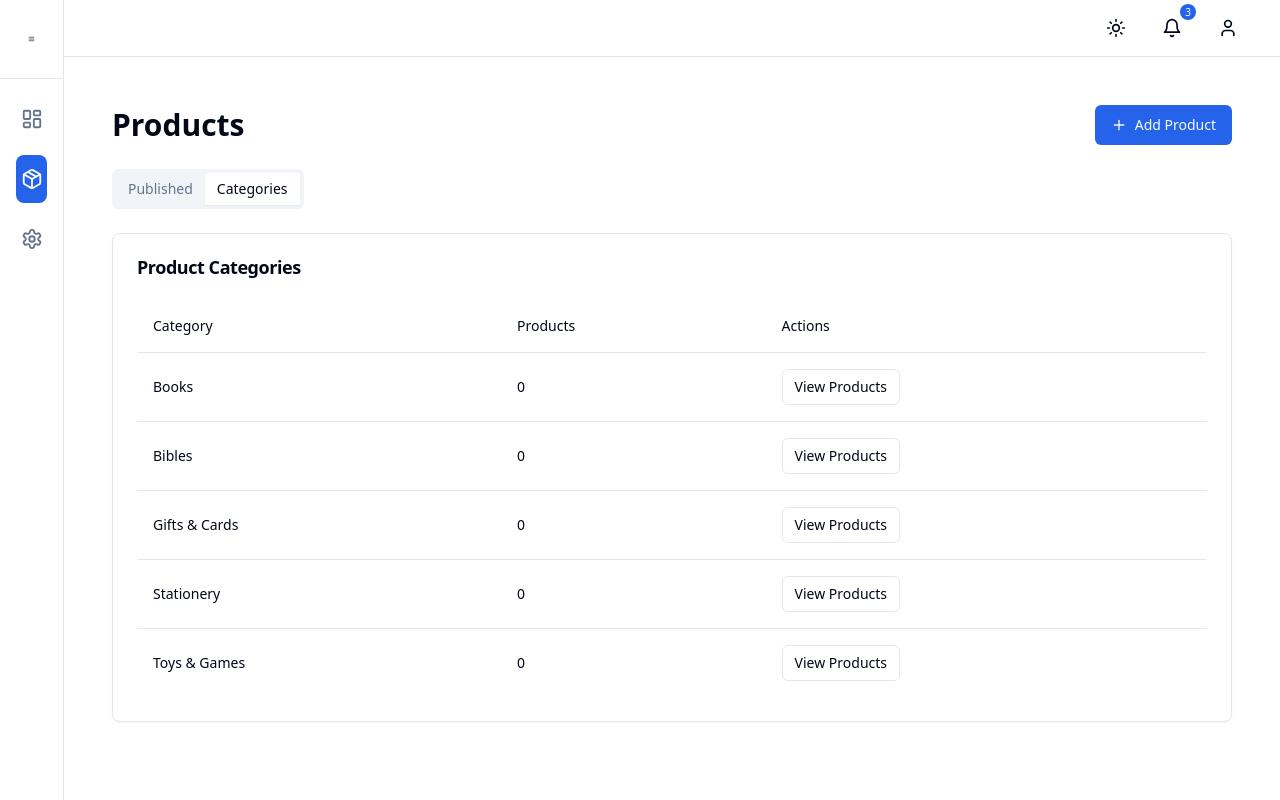
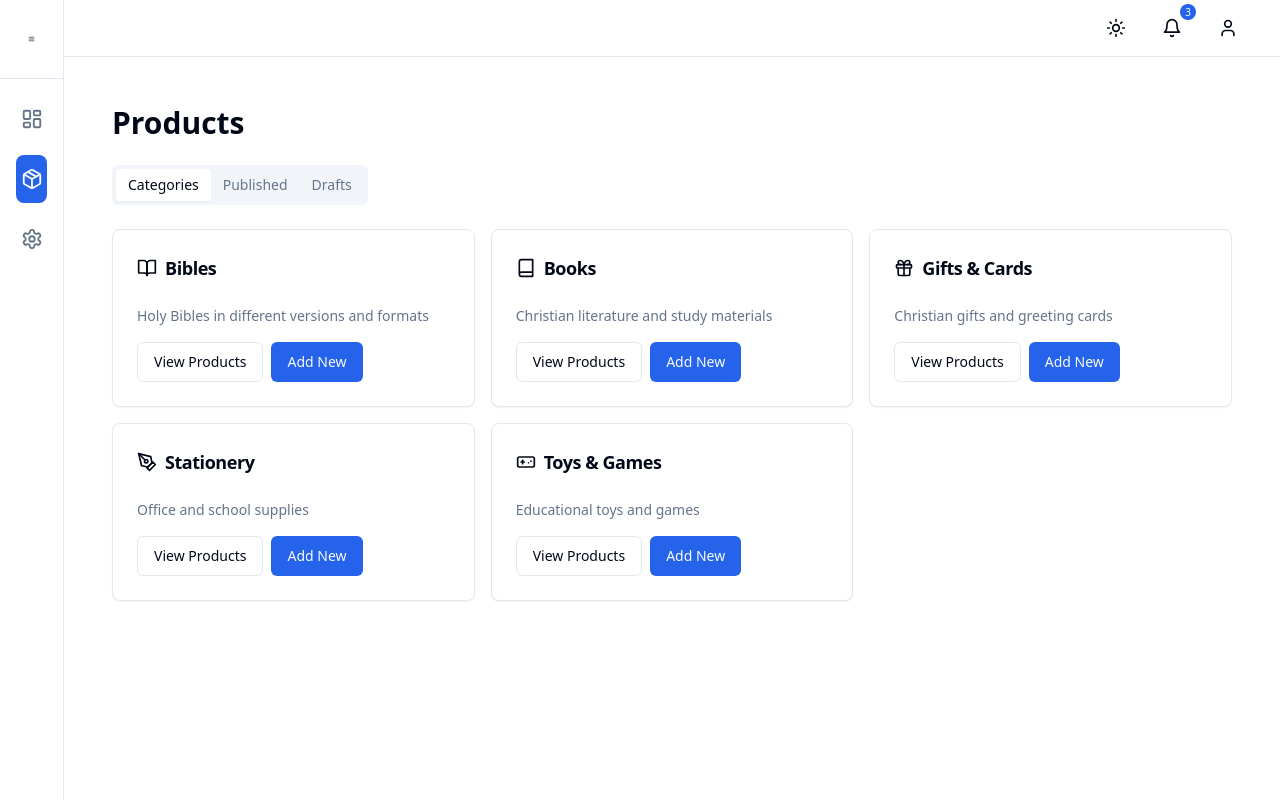
Before and after one commit to arnesssr/Inventra, a React (Vite) app: page /products/categories in a window 1280 px wide. Built offline with nearby package versions, Linux system fonts and the light colour scheme.

Commit message:
feat: refactor CategoriesPage to use cards for category display; update ProductsPage routing to navigate to categories by default

```diff
--- a/src/pages/products/CategoriesPage.tsx
+++ b/src/pages/products/CategoriesPage.tsx
@@ -1,46 +1,45 @@
 import { Card, CardContent, CardHeader, CardTitle } from "../../components/ui/Card"
 import { Button } from "../../components/ui/Button"
-import { Table, TableHeader, TableBody, TableRow, TableCell } from "../../components/ui/Table"
-import { useStore } from "../../store/useStore"
+import { useNavigate } from "react-router-dom"
+import { Book, BookOpen, Gift, PenTool, Gamepad } from "lucide-react"
 
 export function CategoriesPage() {
+  const navigate = useNavigate()
+
   const categories = [
-    { id: 'books', name: 'Books', count: 0 },
-    { id: 'bibles', name: 'Bibles', count: 0 },
-    { id: 'gifts', name: 'Gifts & Cards', count: 0 },
-    { id: 'stationery', name: 'Stationery', count: 0 },
-    { id: 'toys', name: 'Toys & Games', count: 0 }
+    { id: 'bibles', name: 'Bibles', icon: BookOpen, description: 'Holy Bibles in different versions and formats' },
+    { id: 'books', name: 'Books', icon: Book, description: 'Christian literature and study materials' },
+    { id: 'gifts', name: 'Gifts & Cards', icon: Gift, description: 'Christian gifts and greeting cards' },
+    { id: 'stationery', name: 'Stationery', icon: PenTool, description: 'Office and school supplies' },
+    { id: 'toys', name: 'Toys & Games', icon: Gamepad, description: 'Educational toys and games' }
   ]
 
   return (
-    <div className="space-y-4">
-      <Card>
-        <CardHeader>
-          <CardTitle>Product Categories</CardTitle>
-        </CardHeader>
-        <CardContent>
-          <Table>
-            <TableHeader>
-              <TableRow>
-                <TableCell>Category</TableCell>
-                <TableCell>Products</TableCell>
-                <TableCell>Actions</TableCell>
-              </TableRow>
-            </TableHeader>
-            <TableBody>
-              {categories.map((category) => (
-                <TableRow key={category.id}>
-                  <TableCell className="font-medium">{category.name}</TableCell>
-                  <TableCell>{category.count}</TableCell>
-                  <TableCell>
-                    <Button variant="outline" size="sm">View Products</Button>
-                  </TableCell>
-                </TableRow>
-              ))}
-            </TableBody>
-          </Table>
-        </CardContent>
-      </Card>
+    <div className="grid gap-4 md:grid-cols-2 lg:grid-cols-3">
+      {categories.map(({ id, name, icon: Icon, description }) => (
+        <Card key={id} className="hover:bg-accent/50 transition-colors">
+          <CardHeader>
+            <div className="flex items-center gap-2">
+              <Icon className="h-5 w-5" />
+              <CardTitle className="text-lg">{name}</CardTitle>
+            </div>
+          </CardHeader>
+          <CardContent>
+            <p className="text-sm text-muted-foreground mb-4">{description}</p>
+            <div className="flex gap-2">
+              <Button
+                variant="outline"
+                onClick={() => navigate(`/products/${id}`)}
+              >
+                View Products
+              </Button>
+              <Button onClick={() => navigate(`/products/add/${id}`)}>
+                Add New
+              </Button>
+            </div>
+          </CardContent>
+        </Card>
+      ))}
     </div>
   )
 }
--- a/src/pages/products/ProductsPage.tsx
+++ b/src/pages/products/ProductsPage.tsx
@@ -1,7 +1,5 @@
 import { useNavigate, Outlet, useLocation } from "react-router-dom"
 import { Tabs, TabsList, TabsTrigger } from "../../components/ui/Tabs"
-import { Button } from "../../components/ui/Button"
-import { Plus } from "lucide-react"
 import { useEffect } from "react"
 
 export function ProductsPage() {
@@ -10,28 +8,21 @@ export function ProductsPage() {
 
   useEffect(() => {
     if (location.pathname === '/products') {
-      navigate('/products/published')
+      navigate('/products/categories')
     }
   }, [location.pathname, navigate])
-
-  const getCurrentTab = () => {
-    if (location.pathname.includes('/categories')) return "categories"
-    return "published"
-  }
 
   return (
     <div className="space-y-6 p-6">
       <div className="flex items-center justify-between">
         <h1 className="text-3xl font-bold">Products</h1>
-        <Button onClick={() => navigate('/products/new')}>
-          <Plus className="h-4 w-4 mr-2" /> Add Product
-        </Button>
       </div>
 
-      <Tabs defaultValue={getCurrentTab()} onValueChange={(value) => navigate(`/products/${value}`)}>
+      <Tabs defaultValue="categories" onValueChange={(value) => navigate(`/products/${value}`)}>
         <TabsList>
+          <TabsTrigger value="categories">Categories</TabsTrigger>
           <TabsTrigger value="published">Published</TabsTrigger>
-          <TabsTrigger value="categories">Categories</TabsTrigger>
+          <TabsTrigger value="drafts">Drafts</TabsTrigger>
         </TabsList>
       </Tabs>
 
```
